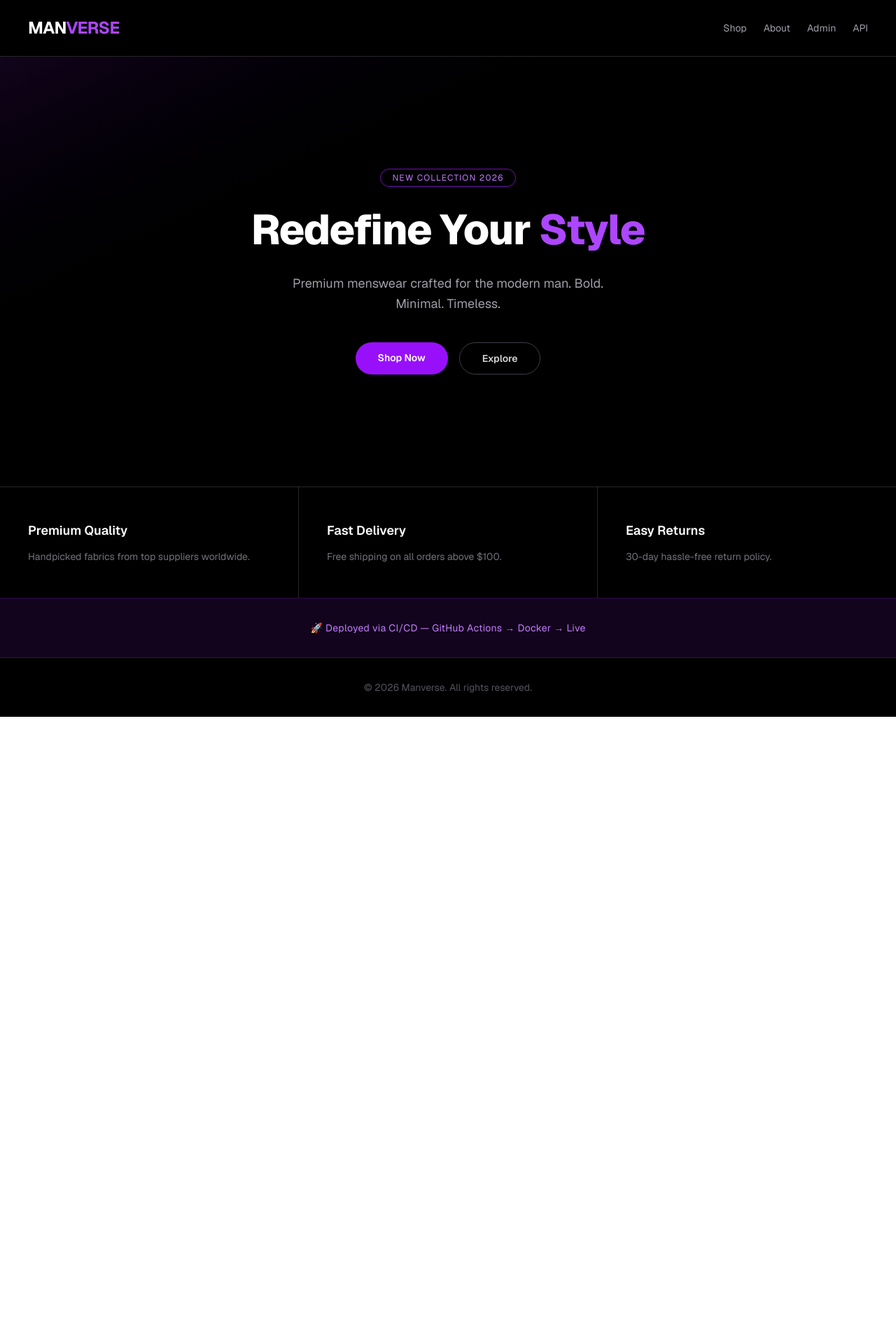
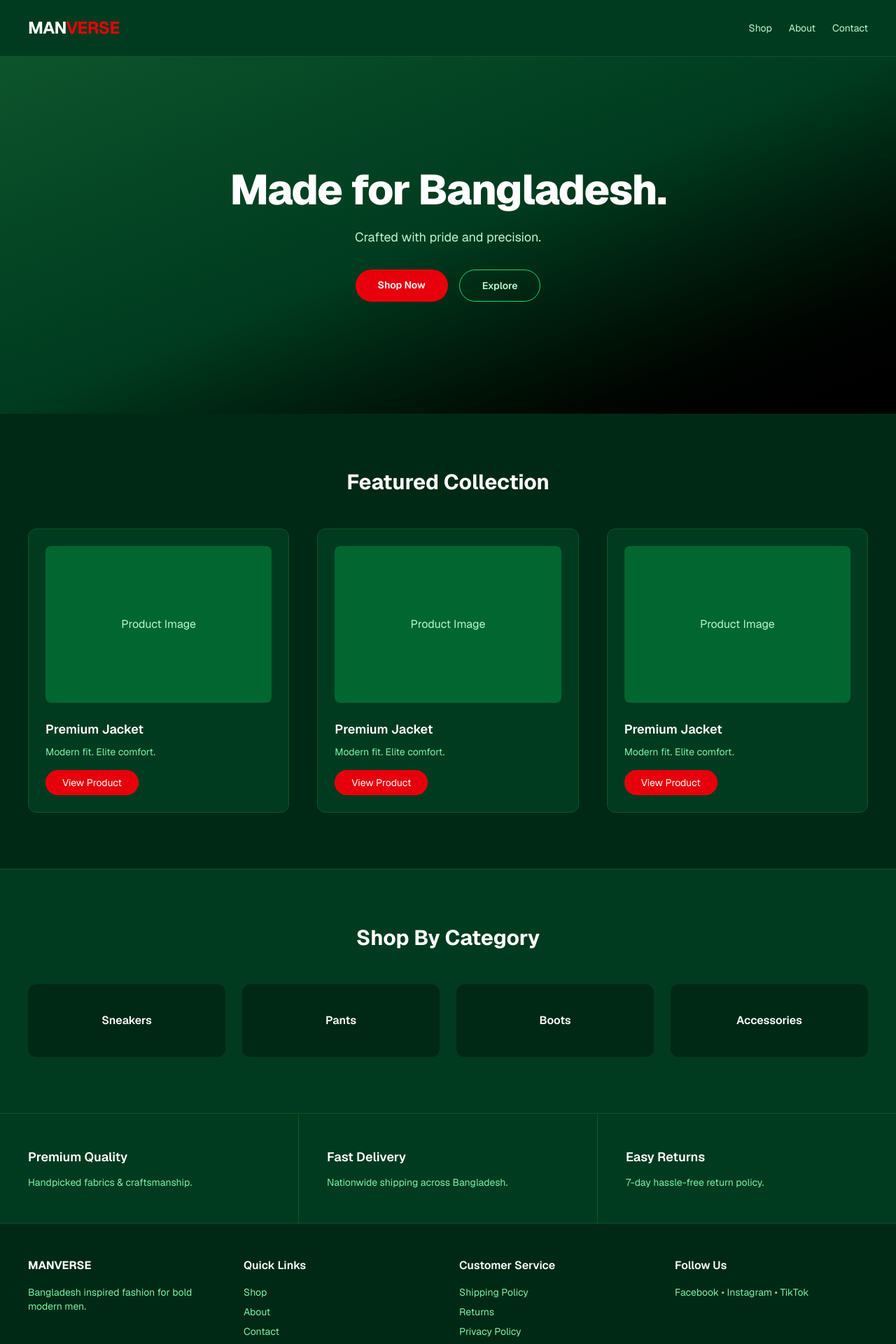
Before and after one commit to Ashikmahbub/manverse, a Next.js app in the folder frontend/frontend/: page / in a window 1280 px wide. Shown: the top 1920 px of the page at 70% size. Before the commit the page ends 1024 px from the top, so only its background shows below. Built offline with nearby package versions, Linux system fonts and the light colour scheme.

Commit message:
home page redesigned

```diff
--- a/frontend/frontend/app/page.tsx
+++ b/frontend/frontend/app/page.tsx
@@ -1,64 +1,173 @@
+"use client"
+import { useEffect, useState } from "react"
+
+const slides = [
+  {
+    title: "Bold. Minimal. Timeless.",
+    subtitle: "Premium menswear for the modern man.",
+  },
+  {
+    title: "Made for Bangladesh.",
+    subtitle: "Crafted with pride and precision.",
+  },
+  {
+    title: "Redefine Your Style.",
+    subtitle: "Confidence in every thread.",
+  },
+]
+
 export default function Home() {
+  const [index, setIndex] = useState(0)
+
+  useEffect(() => {
+    const interval = setInterval(() => {
+      setIndex((prev) => (prev + 1) % slides.length)
+    }, 4000)
+    return () => clearInterval(interval)
+  }, [])
+
   return (
-    <div className="min-h-screen bg-black text-white font-sans">
+    <div className="min-h-screen bg-[#003b1f] text-white font-sans">
+
       {/* Navbar */}
-      <nav className="flex items-center justify-between px-10 py-6 border-b border-zinc-800">
-        <span className="text-2xl font-bold tracking-tight text-white">
-          MAN<span className="text-purple-500">VERSE</span>
+      <nav className="flex items-center justify-between px-10 py-6 border-b border-green-900">
+        <span className="text-2xl font-bold tracking-tight">
+          MAN<span className="text-red-600">VERSE</span>
         </span>
-        <div className="flex gap-6 text-sm text-zinc-400">
-          <a href="#" className="hover:text-white transition">Shop</a>
-          <a href="#" className="hover:text-white transition">About</a>
-          <a href="/admin" className="hover:text-white transition">Admin</a>
-          <a href="/api/products/" className="hover:text-white transition">API</a>
+        <div className="flex gap-6 text-sm text-green-200">
+          <a href="/shop" className="hover:text-red-500 transition">Shop</a>
+          <a href="#" className="hover:text-red-500 transition">About</a>
+          <a href="#" className="hover:text-red-500 transition">Contact</a>
         </div>
       </nav>
 
-      {/* Hero */}
+      {/* Hero Carousel */}
       <section className="flex flex-col items-center justify-center text-center px-6 py-40 relative overflow-hidden">
-        <div className="absolute inset-0 bg-gradient-to-br from-purple-900/20 via-black to-black z-0" />
-        <div className="relative z-10 flex flex-col items-center gap-6">
-          <span className="text-xs uppercase tracking-widest text-purple-400 border border-purple-800 px-4 py-1 rounded-full">
-            New Collection 2026
-          </span>
-          <h1 className="text-6xl font-extrabold tracking-tight leading-tight max-w-2xl">
-            Redefine Your <span className="text-purple-500">Style</span>
+        <div className="absolute inset-0 bg-gradient-to-br from-green-900 via-[#003b1f] to-black z-0" />
+        <div className="relative z-10 transition-all duration-700">
+          <h1 className="text-6xl font-extrabold tracking-tight max-w-2xl">
+            {slides[index].title}
           </h1>
-          <p className="text-zinc-400 text-lg max-w-md leading-relaxed">
-            Premium menswear crafted for the modern man. Bold. Minimal. Timeless.
+          <p className="text-green-200 text-lg mt-6">
+            {slides[index].subtitle}
           </p>
-          <div className="flex gap-4 mt-4">
-            <a href="#" className="bg-purple-600 hover:bg-purple-700 transition px-8 py-3 rounded-full text-sm font-semibold">Shop Now</a>
-            <a href="#" className="border border-zinc-700 hover:border-zinc-400 transition px-8 py-3 rounded-full text-sm font-semibold text-zinc-300">Explore</a>
+          <div className="flex gap-4 mt-8 justify-center">
+            <a
+              href="/shop"
+              className="bg-red-600 hover:bg-red-700 px-8 py-3 rounded-full text-sm font-semibold transition"
+            >
+              Shop Now
+            </a>
+            <a
+              href="#featured"
+              className="border border-green-400 hover:border-red-500 px-8 py-3 rounded-full text-sm font-semibold text-green-200 transition"
+            >
+              Explore
+            </a>
           </div>
         </div>
       </section>
 
-      {/* Features */}
-      <section className="grid grid-cols-1 sm:grid-cols-3 gap-px border-t border-zinc-800 bg-zinc-800">
+      {/* Featured Section */}
+      <section id="featured" className="px-10 py-20 bg-[#002915]">
+        <h2 className="text-3xl font-bold mb-12 text-center">
+          Featured Collection
+        </h2>
+
+        <div className="grid grid-cols-1 sm:grid-cols-3 gap-10">
+          {[1, 2, 3].map((item) => (
+            <div
+              key={item}
+              className="bg-[#003b1f] border border-green-900 rounded-xl p-6 hover:border-red-600 transition"
+            >
+              <div className="h-56 bg-green-800 rounded-lg mb-6 flex items-center justify-center text-green-200">
+                Product Image
+              </div>
+              <h3 className="font-semibold text-lg mb-2">Premium Jacket</h3>
+              <p className="text-green-300 text-sm mb-4">
+                Modern fit. Elite comfort.
+              </p>
+              <button className="bg-red-600 hover:bg-red-700 px-6 py-2 rounded-full text-sm transition">
+                View Product
+              </button>
+            </div>
+          ))}
+        </div>
+      </section>
+
+      {/* Categories */}
+      <section className="px-10 py-20 bg-[#003b1f] border-t border-green-900">
+        <h2 className="text-3xl font-bold mb-12 text-center">
+          Shop By Category
+        </h2>
+
+        <div className="grid grid-cols-2 sm:grid-cols-4 gap-6 text-center">
+          {["Sneakers", "Pants", "Boots", "Accessories"].map((cat) => (
+            <div
+              key={cat}
+              className="bg-[#002915] p-10 rounded-xl hover:bg-red-600 transition cursor-pointer"
+            >
+              <span className="font-semibold">{cat}</span>
+            </div>
+          ))}
+        </div>
+      </section>
+
+      {/* Trust Section */}
+      <section className="grid grid-cols-1 sm:grid-cols-3 gap-px border-t border-green-900 bg-green-900">
         {[
-          { title: "Premium Quality", desc: "Handpicked fabrics from top suppliers worldwide." },
-          { title: "Fast Delivery", desc: "Free shipping on all orders above $100." },
-          { title: "Easy Returns", desc: "30-day hassle-free return policy." },
+          { title: "Premium Quality", desc: "Handpicked fabrics & craftsmanship." },
+          { title: "Fast Delivery", desc: "Nationwide shipping across Bangladesh." },
+          { title: "Easy Returns", desc: "7-day hassle-free return policy." },
         ].map((f) => (
-          <div key={f.title} className="bg-black px-10 py-12 flex flex-col gap-3">
+          <div key={f.title} className="bg-[#003b1f] px-10 py-12">
             <h3 className="text-white font-semibold text-lg">{f.title}</h3>
-            <p className="text-zinc-500 text-sm leading-relaxed">{f.desc}</p>
+            <p className="text-green-300 text-sm mt-3">{f.desc}</p>
           </div>
         ))}
       </section>
 
-      {/* CI/CD Test Banner */}
-      <section className="flex items-center justify-center py-8 bg-purple-900/20 border-t border-purple-800/30">
-        <p className="text-purple-400 text-sm tracking-wide">
-          🚀 Deployed via CI/CD — GitHub Actions → Docker → Live
-        </p>
-      </section>
+      {/* Footer */}
+      <footer className="bg-[#002915] text-green-300 px-10 py-12 border-t border-green-900">
+        <div className="grid grid-cols-1 sm:grid-cols-4 gap-8">
 
-      {/* Footer */}
-      <footer className="text-center py-8 text-zinc-600 text-sm border-t border-zinc-800">
-        © 2026 Manverse. All rights reserved.
+          <div>
+            <h4 className="text-white font-bold mb-4">MANVERSE</h4>
+            <p className="text-sm">
+              Bangladesh inspired fashion for bold modern men.
+            </p>
+          </div>
+
+          <div>
+            <h4 className="text-white font-semibold mb-4">Quick Links</h4>
+            <ul className="space-y-2 text-sm">
+              <li><a href="/shop" className="hover:text-red-500">Shop</a></li>
+              <li><a href="#" className="hover:text-red-500">About</a></li>
+              <li><a href="#" className="hover:text-red-500">Contact</a></li>
+            </ul>
+          </div>
+
+          <div>
+            <h4 className="text-white font-semibold mb-4">Customer Service</h4>
+            <ul className="space-y-2 text-sm">
+              <li>Shipping Policy</li>
+              <li>Returns</li>
+              <li>Privacy Policy</li>
+            </ul>
+          </div>
+
+          <div>
+            <h4 className="text-white font-semibold mb-4">Follow Us</h4>
+            <p className="text-sm">Facebook • Instagram • TikTok</p>
+          </div>
+
+        </div>
+
+        <div className="text-center mt-10 text-xs text-green-500">
+          © 2026 Manverse — Proudly Made in Bangladesh 🇧🇩
+        </div>
       </footer>
+
     </div>
-  );
+  )
 }
```
